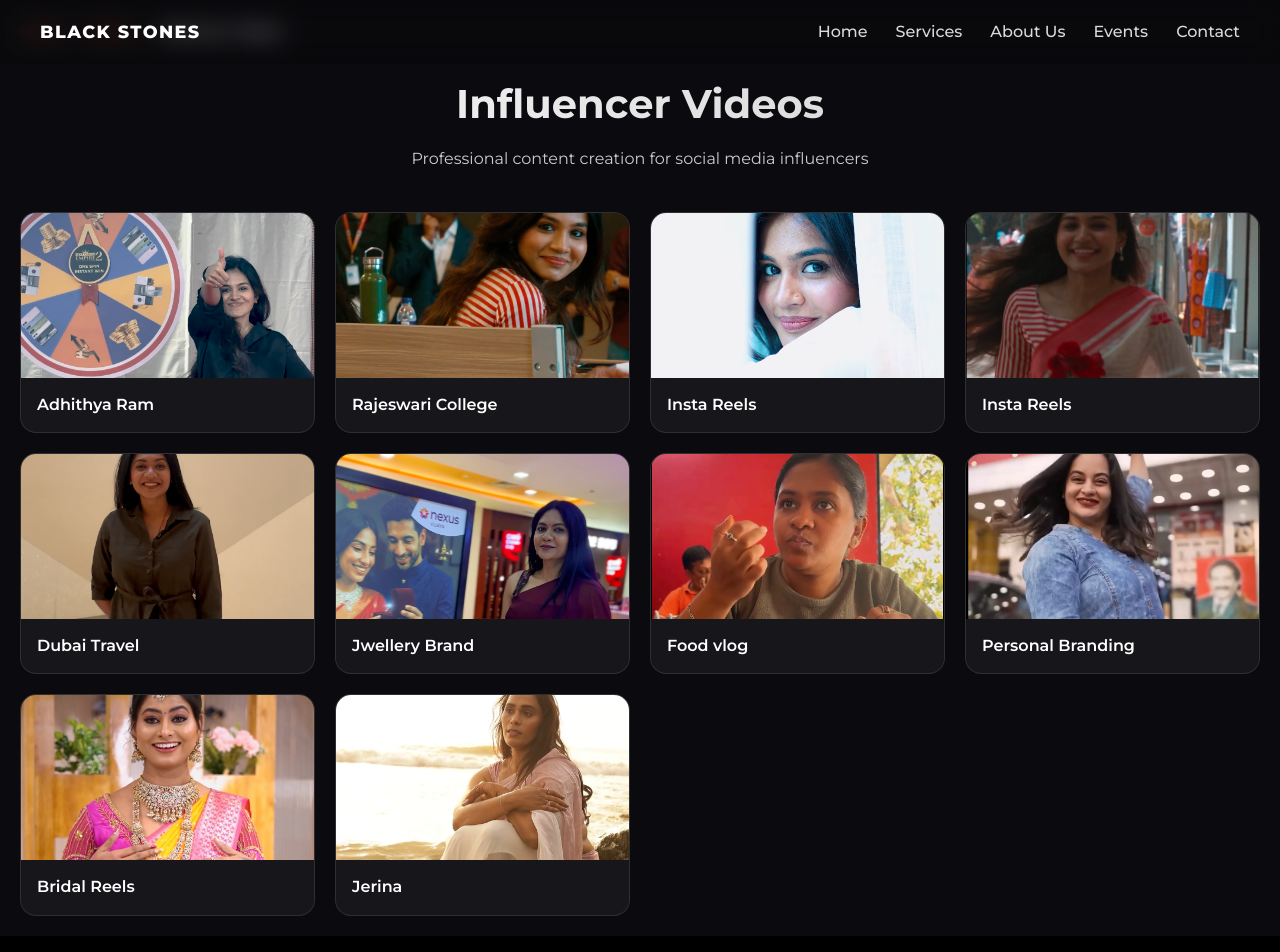
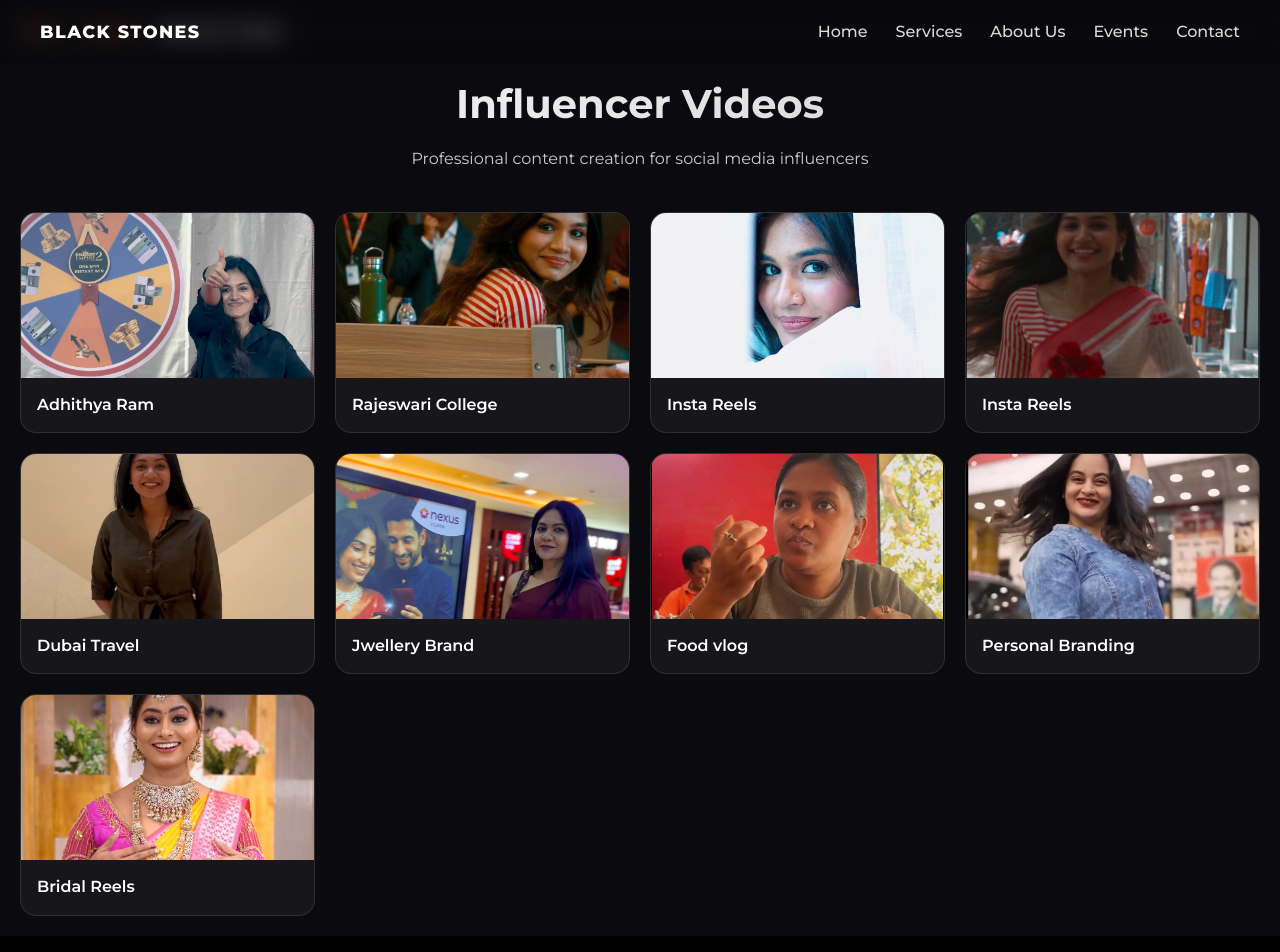
Before and after one commit to sanjaysmart849/Blackstone, a React (Vite) app: page /events/influencer in a window 1280 px wide. Shown: the top 952 px of the page. Built offline with nearby package versions, Linux system fonts and the light colour scheme.

Commit message:
video deleted

```diff
--- a/src/data/influencerVideos.js
+++ b/src/data/influencerVideos.js
@@ -8,6 +8,5 @@ export const videos = [
   { id: 7, title: 'Food vlog', thumbnail: '/thumbnail/influencers/palaya.png', videoUrl: "https://res.cloudinary.com/dfcfolnxk/video/upload/v1777412725/Palya_Kanji_Final_kdg5ap.mp4" },
   { id: 8, title: 'Personal Branding', thumbnail: '/thumbnail/influencers/suja.png', videoUrl: "https://res.cloudinary.com/dfcfolnxk/video/upload/v1777412797/Final_Out_bowo7x.mp4" },
   { id: 9, title: 'Bridal Reels', thumbnail:'/thumbnail/influencers/yazhini.png', videoUrl: "https://res.cloudinary.com/dfcfolnxk/video/upload/v1777412746/Yazhini_Sis_Bridal_ray5yi.mp4" },
-  { id: 10, title: 'Jerina', thumbnail:'/thumbnail/influencers/Jerina.png', videoUrl: "https://res.cloudinary.com/dfcfolnxk/video/upload/v1780844604/Jerina_cqzw5n.mp4" }
 
 ];
```
Also changed, not shown: public/thumbnail/influencers/Jerina.png (deleted), 1 other file (tests, documents, lock files or other folders).
